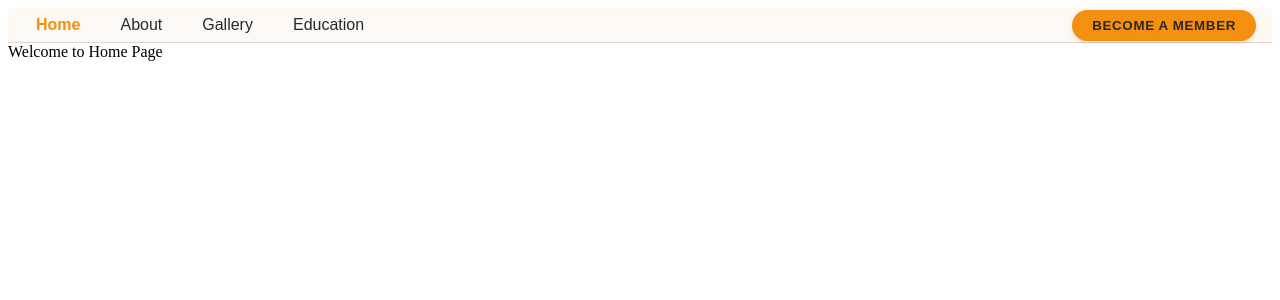
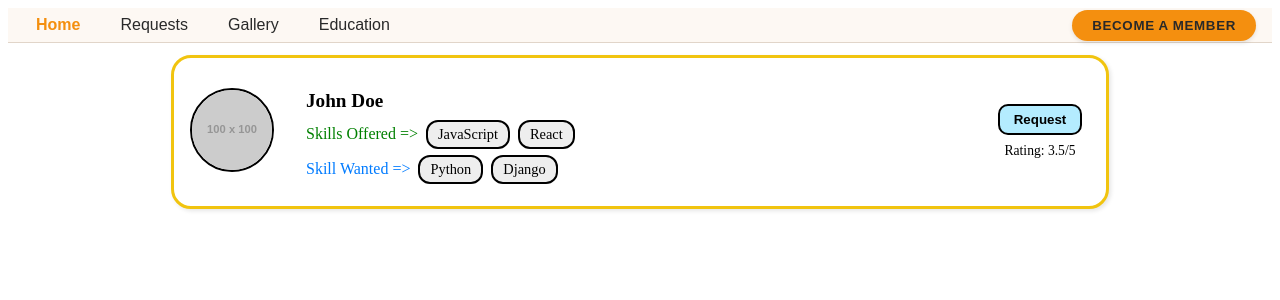
Before and after one commit to princypandya/Skill-Swap-Platform-Odoo-Hackathon, a React (Vite) app in the folder Client/: page / in a window 1280 px wide. Shown: the top 300 px of the page. Built offline with nearby package versions, Linux system fonts and the light colour scheme.

Commit message:
Home page

```diff
--- a/Client/src/App.jsx
+++ b/Client/src/App.jsx
@@ -2,10 +2,8 @@
 import React from "react";
 import { BrowserRouter, Routes, Route } from "react-router-dom";
 import Header from "./components/Header";
-
-// Temporary placeholder components
-const Home = () => <div className="p-8 text-xl">Welcome to Home Page</div>;
-const Requests = () => <div className="p-8 text-xl">Requests Page</div>;
+import Home from "./pages/Home";
+import Requests from "./pages/Requests";
 
 const App = () => {
   return (
--- a/Client/src/components/Header.jsx
+++ b/Client/src/components/Header.jsx
@@ -25,7 +25,7 @@ function Header() {
         {/* Navigation */}
         <nav className={`nav-links ${isMenuOpen ? "nav-open" : ""}`}>
           <Link to="/" className={location.pathname === "/" ? "active" : ""}>Home</Link>
-          <Link to="/aboutUs" className={location.pathname === "/aboutUs" ? "active" : ""}>About</Link>
+          <Link to="/requests" className={location.pathname === "/requests" ? "active" : ""}>Requests</Link>
           <Link to="/Gallery" className={location.pathname === "/Gallery" ? "active" : ""}>Gallery</Link>
           <Link to="/Education" className={location.pathname === "/Education" ? "active" : ""}>Education</Link>
         </nav>
--- a/Client/src/pages/Home.jsx
+++ b/Client/src/pages/Home.jsx
@@ -1,11 +1,18 @@
-// src/components/Home.jsx
 import React from "react";
 import "./Home.css";
+import UserBox from "./UserBox";
 
 const Home = () => {
   return (
-
-    <div className="bg-red-700"></div>
+    <div className="bg-red-700 min-h-screen p-6">
+      <UserBox
+        name="John Doe"
+        skillsOffered={["JavaScript", "React"]}
+        skillsWanted={["Python", "Django"]}
+        rating={3.5}
+        profilePhoto="https://via.placeholder.com/100"
+      />
+    </div>
   );
 };
 
--- /dev/null
+++ b/Client/src/pages/UserBox.css
@@ -0,0 +1,106 @@
+.user-box {
+  display: flex;
+  align-items: center;
+  justify-content: space-between;
+  background: #fff;
+  border: 3px solid black; /* fallback */
+  border-radius: 20px;
+  padding: 16px;
+  margin: 12px auto;
+  max-width: 900px;
+  box-shadow: 2px 2px 4px rgba(0,0,0,0.1);
+  flex-wrap: wrap;
+  transition: border-color 0.3s ease;
+}
+
+/* Dynamic border colors */
+.high-rating {
+  border-color: green;
+}
+
+.mid-rating {
+  border-color: #f1c40f; /* yellow */
+}
+
+.low-rating {
+  border-color: red;
+}
+
+.profile-section {
+  flex: 0 0 100px;
+}
+
+.profile-photo {
+  width: 80px;
+  height: 80px;
+  border-radius: 50%;
+  border: 2px solid black;
+  object-fit: cover;
+}
+
+.info-section {
+  flex: 1;
+  margin-left: 16px;
+  min-width: 250px;
+}
+
+.user-name {
+  font-size: 1.2rem;
+  font-weight: bold;
+  margin-bottom: 8px;
+}
+
+.skills {
+  margin-bottom: 6px;
+  display: flex;
+  flex-wrap: wrap;
+  align-items: center;
+  gap: 8px;
+}
+
+.label {
+  font-weight: 500;
+}
+
+.label.offered {
+  color: green;
+}
+
+.label.wanted {
+  color: #007bff;
+}
+
+.skill-tag {
+  background: #eee;
+  border: 2px solid black;
+  border-radius: 12px;
+  padding: 4px 10px;
+  font-size: 0.9rem;
+}
+
+.action-section {
+  display: flex;
+  flex-direction: column;
+  align-items: center;
+  min-width: 100px;
+  margin-left: auto;
+}
+
+.request-button {
+  background-color: #b4ecff;
+  border: 2px solid black;
+  border-radius: 10px;
+  padding: 6px 14px;
+  font-weight: bold;
+  cursor: pointer;
+  transition: 0.3s ease;
+}
+
+.request-button:hover {
+  background-color: #7bd2f9;
+}
+
+.rating {
+  margin-top: 8px;
+  font-size: 0.85rem;
+}
--- /dev/null
+++ b/Client/src/pages/UserBox.jsx
@@ -0,0 +1,45 @@
+import React from 'react';
+import './UserBox.css';
+
+const UserBox = ({ name, skillsOffered, skillsWanted, rating, profilePhoto }) => {
+  // Determine rating color class
+  let ratingClass = '';
+  if (rating >= 4) ratingClass = 'high-rating';
+  else if (rating >= 2.5) ratingClass = 'mid-rating';
+  else ratingClass = 'low-rating';
+
+  return (
+    <div className={`user-box ${ratingClass}`}>
+      <div className="profile-section">
+        <img
+          src={profilePhoto || "https://via.placeholder.com/100"}
+          alt="Profile"
+          className="profile-photo"
+        />
+      </div>
+
+      <div className="info-section">
+        <h2 className="user-name">{name}</h2>
+        <div className="skills">
+          <span className="label offered">Skills Offered =&gt;</span>
+          {skillsOffered.map((skill, index) => (
+            <span className="skill-tag" key={index}>{skill}</span>
+          ))}
+        </div>
+        <div className="skills">
+          <span className="label wanted">Skill Wanted =&gt;</span>
+          {skillsWanted.map((skill, index) => (
+            <span className="skill-tag" key={index}>{skill}</span>
+          ))}
+        </div>
+      </div>
+
+      <div className="action-section">
+        <button className="request-button">Request</button>
+        <div className="rating">Rating: {rating}/5</div>
+      </div>
+    </div>
+  );
+};
+
+export default UserBox;
```
